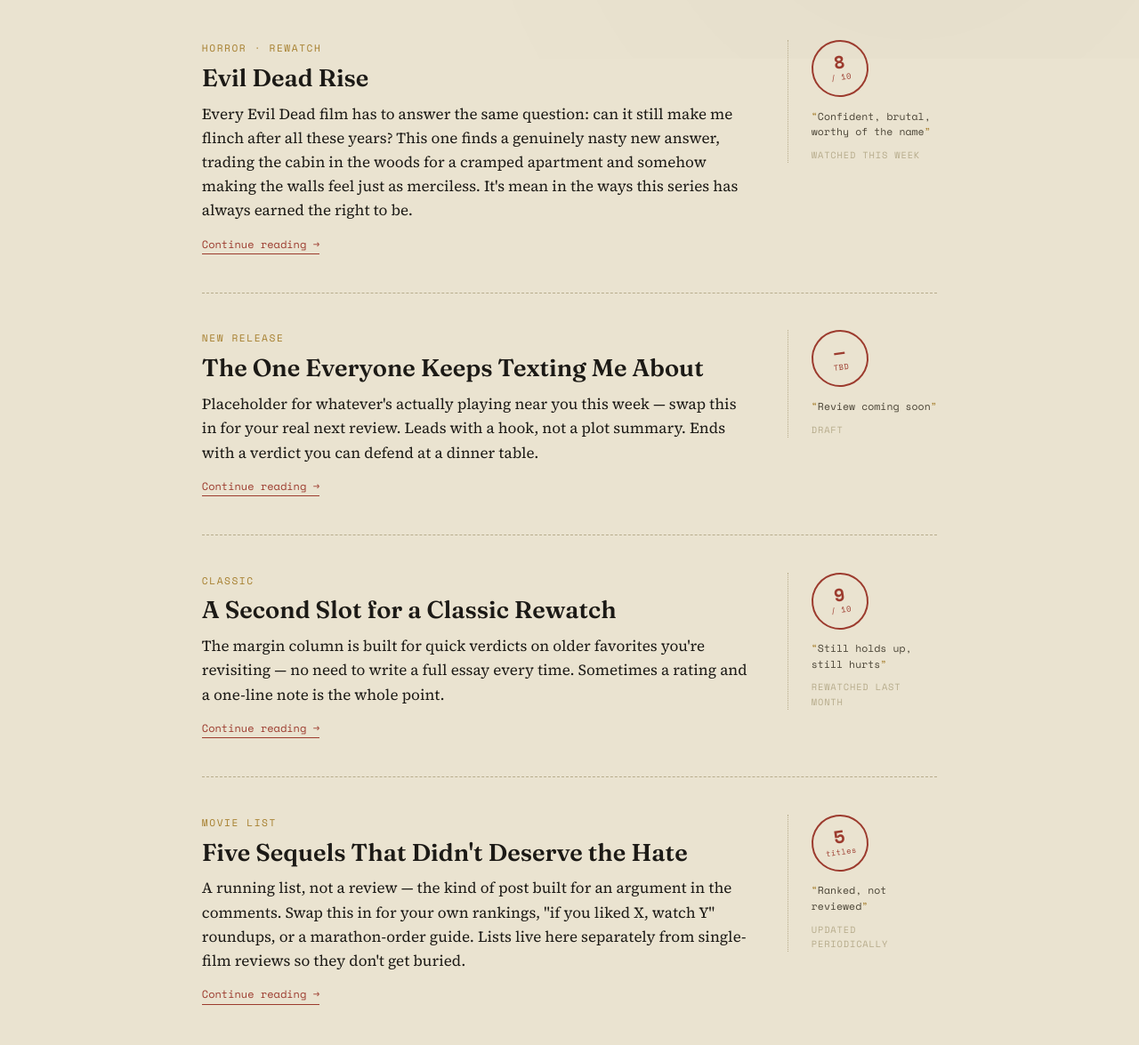
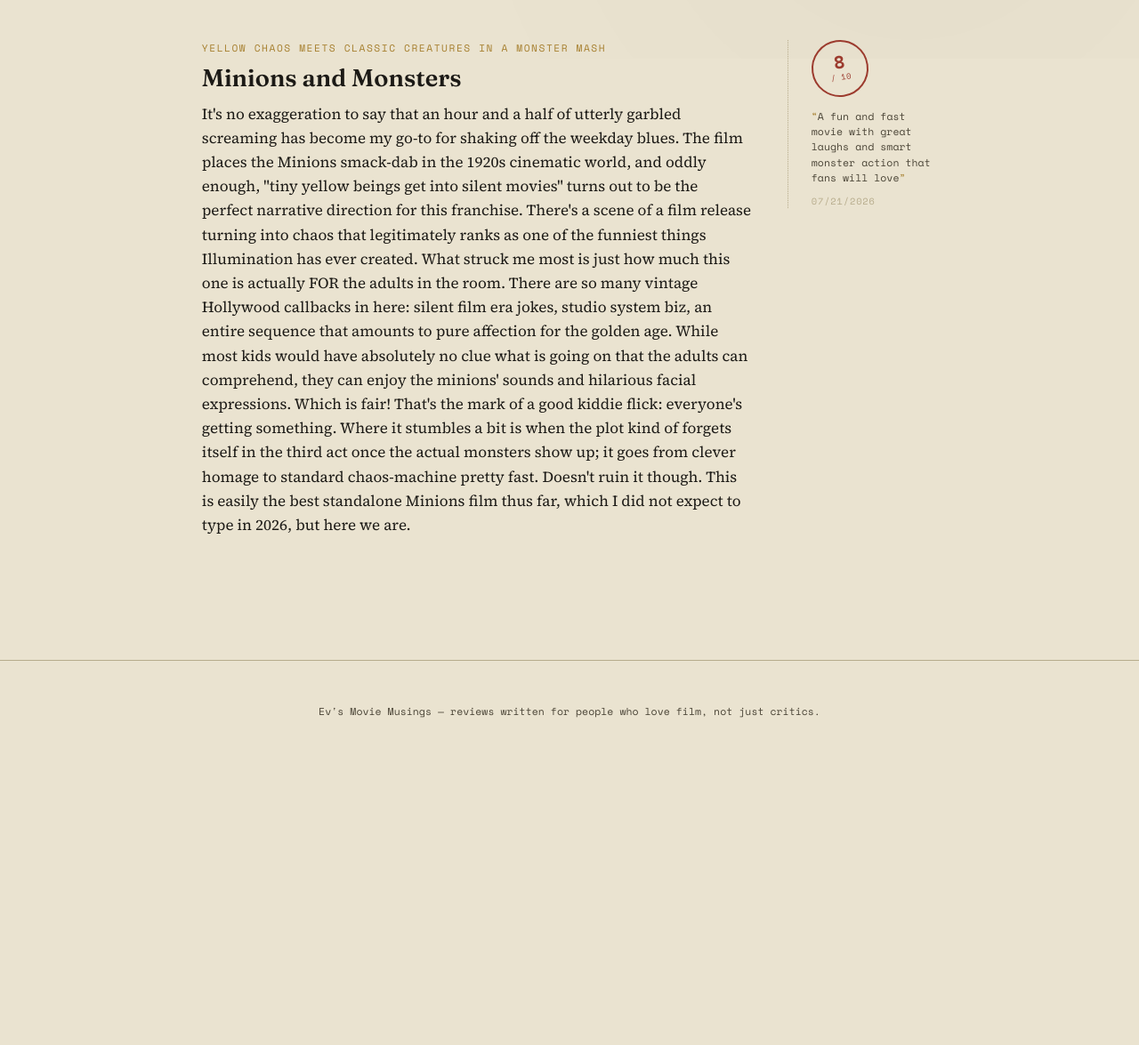
Before and after one commit to evsmoviemusings/evs-movie-musings, a plain HTML site: page index.html in a window 1280 px wide. Shown: the part 734-1909 px from the top of the page at 89% size. After the commit the page ends 1607 px from the top, so only its background shows below. Drawn offline with nearby package versions, Linux system fonts and the light colour scheme.

Commit message:
Add files via upload

```diff
--- a/index.html
+++ b/index.html
@@ -210,6 +210,14 @@
   }
   .empty-shelf.visible { display: block; }
 
+  .loading-note {
+    text-align: center;
+    font-family: 'Space Mono', monospace;
+    font-size: 0.8rem;
+    color: var(--ink-soft);
+    padding: 3rem 0;
+  }
+
   .entry {
     display: grid;
     grid-template-columns: 1fr 168px;
@@ -362,64 +370,8 @@
       <button type="button" data-filter="movie-list" role="tab" aria-selected="false">Movie Lists</button>
     </nav>
 
-    <div class="entries">
-
-      <article class="entry" data-category="horror">
-        <div class="entry-main">
-          <div class="kicker">Horror · Rewatch</div>
-          <h2>Evil Dead Rise</h2>
-          <p>Every Evil Dead film has to answer the same question: can it still make me flinch after all these years? This one finds a genuinely nasty new answer, trading the cabin in the woods for a cramped apartment and somehow making the walls feel just as merciless. It's mean in the ways this series has always earned the right to be.</p>
-          <a class="continue" href="#">Continue reading →</a>
-        </div>
-        <div class="margin-note">
-          <div class="stamp"><span class="score">8</span><span class="of10">/ 10</span></div>
-          <div class="verdict">Confident, brutal, worthy of the name</div>
-          <div class="watched-date">Watched this week</div>
-        </div>
-      </article>
-
-      <article class="entry" data-category="new-release">
-        <div class="entry-main">
-          <div class="kicker">New Release</div>
-          <h2>The One Everyone Keeps Texting Me About</h2>
-          <p>Placeholder for whatever's actually playing near you this week — swap this in for your real next review. Leads with a hook, not a plot summary. Ends with a verdict you can defend at a dinner table.</p>
-          <a class="continue" href="#">Continue reading →</a>
-        </div>
-        <div class="margin-note">
-          <div class="stamp"><span class="score">—</span><span class="of10">TBD</span></div>
-          <div class="verdict">Review coming soon</div>
-          <div class="watched-date">Draft</div>
-        </div>
-      </article>
-
-      <article class="entry" data-category="old-release">
-        <div class="entry-main">
-          <div class="kicker">Classic</div>
-          <h2>A Second Slot for a Classic Rewatch</h2>
-          <p>The margin column is built for quick verdicts on older favorites you're revisiting — no need to write a full essay every time. Sometimes a rating and a one-line note is the whole point.</p>
-          <a class="continue" href="#">Continue reading →</a>
-        </div>
-        <div class="margin-note">
-          <div class="stamp"><span class="score">9</span><span class="of10">/ 10</span></div>
-          <div class="verdict">Still holds up, still hurts</div>
-          <div class="watched-date">Rewatched last month</div>
-        </div>
-      </article>
-
-      <article class="entry" data-category="movie-list">
-        <div class="entry-main">
-          <div class="kicker">Movie List</div>
-          <h2>Five Sequels That Didn't Deserve the Hate</h2>
-          <p>A running list, not a review — the kind of post built for an argument in the comments. Swap this in for your own rankings, "if you liked X, watch Y" roundups, or a marathon-order guide. Lists live here separately from single-film reviews so they don't get buried.</p>
-          <a class="continue" href="#">Continue reading →</a>
-        </div>
-        <div class="margin-note">
-          <div class="stamp"><span class="score">5</span><span class="of10">titles</span></div>
-          <div class="verdict">Ranked, not reviewed</div>
-          <div class="watched-date">Updated periodically</div>
-        </div>
-      </article>
-
+    <div class="entries" id="entries">
+      <p class="loading-note" id="loadingNote">Loading reviews…</p>
     </div>
 
     <p class="empty-shelf" id="emptyShelf">Nothing filed under this shelf yet — check back soon.</p>
@@ -433,10 +385,47 @@
 
 <script>
   (function () {
+    var entriesContainer = document.getElementById('entries');
+    var loadingNote = document.getElementById('loadingNote');
+    var emptyShelf = document.getElementById('emptyShelf');
     var buttons = document.querySelectorAll('.shelf-nav button');
-    var entries = document.querySelectorAll('.entry');
-    var emptyShelf = document.getElementById('emptyShelf');
 
+    function escapeHtml(str) {
+      var div = document.createElement('div');
+      div.textContent = str == null ? '' : str;
+      return div.innerHTML;
+    }
+
+    function renderEntry(review) {
+      var article = document.createElement('article');
+      article.className = 'entry';
+      article.setAttribute('data-category', review.category || '');
+      article.innerHTML =
+        '<div class="entry-main">' +
+          '<div class="kicker">' + escapeHtml(review.kicker) + '</div>' +
+          '<h2>' + escapeHtml(review.title) + '</h2>' +
+          '<p>' + escapeHtml(review.body) + '</p>' +
+        '</div>' +
+        '<div class="margin-note">' +
+          '<div class="stamp"><span class="score">' + escapeHtml(review.score) + '</span><span class="of10">' + escapeHtml(review.scoreUnit) + '</span></div>' +
+          '<div class="verdict">' + escapeHtml(review.verdict) + '</div>' +
+          '<div class="watched-date">' + escapeHtml(review.date) + '</div>' +
+        '</div>';
+      return article;
+    }
+
+    function applyFilter(filter) {
+      var entries = entriesContainer.querySelectorAll('.entry');
+      var visibleCount = 0;
+      entries.forEach(function (entry) {
+        var matches = filter === 'all' || entry.getAttribute('data-category') === filter;
+        entry.hidden = !matches;
+        if (matches) visibleCount++;
+      });
+      emptyShelf.classList.toggle('visible', visibleCount === 0);
+    }
+
+    function wireFilterButtons() {
       buttons.forEach(function (btn) {
         btn.addEventListener('click', function () {
           buttons.forEach(function (b) {
@@ -445,26 +434,38 @@
           });
           btn.classList.add('active');
           btn.setAttribute('aria-selected', 'true');
+          applyFilter(btn.getAttribute('data-filter'));
+        });
+      });
+    }
 
-        var filter = btn.getAttribute('data-filter');
-        var visibleCount = 0;
-
-        entries.forEach(function (entry) {
-          var matches = filter === 'all' || entry.getAttribute('data-category') === filter;
-          entry.hidden = !matches;
-          if (matches) visibleCount++;
+    fetch('data/reviews.json', { cache: 'no-store' })
+      .then(function (res) {
+        if (!res.ok) throw new Error('Could not load reviews');
+        return res.json();
+      })
+      .then(function (data) {
+        var reviews = (data && data.reviews) || [];
+        if (loadingNote) loadingNote.remove();
+        if (reviews.length === 0) {
+          emptyShelf.classList.add('visible');
+          return;
+        }
+        reviews.forEach(function (review) {
+          entriesContainer.appendChild(renderEntry(review));
         });
-
-        emptyShelf.classList.toggle('visible', visibleCount === 0);
-      });
+        wireFilterButtons();
+      })
+      .catch(function () {
+        if (loadingNote) loadingNote.textContent = "Couldn't load reviews right now — try refreshing.";
       });
   })();
 </script>
-</body>
-</html>
 <script src="https://identity.netlify.com/v1/netlify-identity-widget.js"></script>
 <script>
   if (window.netlifyIdentity) {
     window.netlifyIdentity.on("init", function (user) {});
   }
 </script>
+</body>
+</html>
```
Lines whose indentation alone changed are shown as unchanged.
